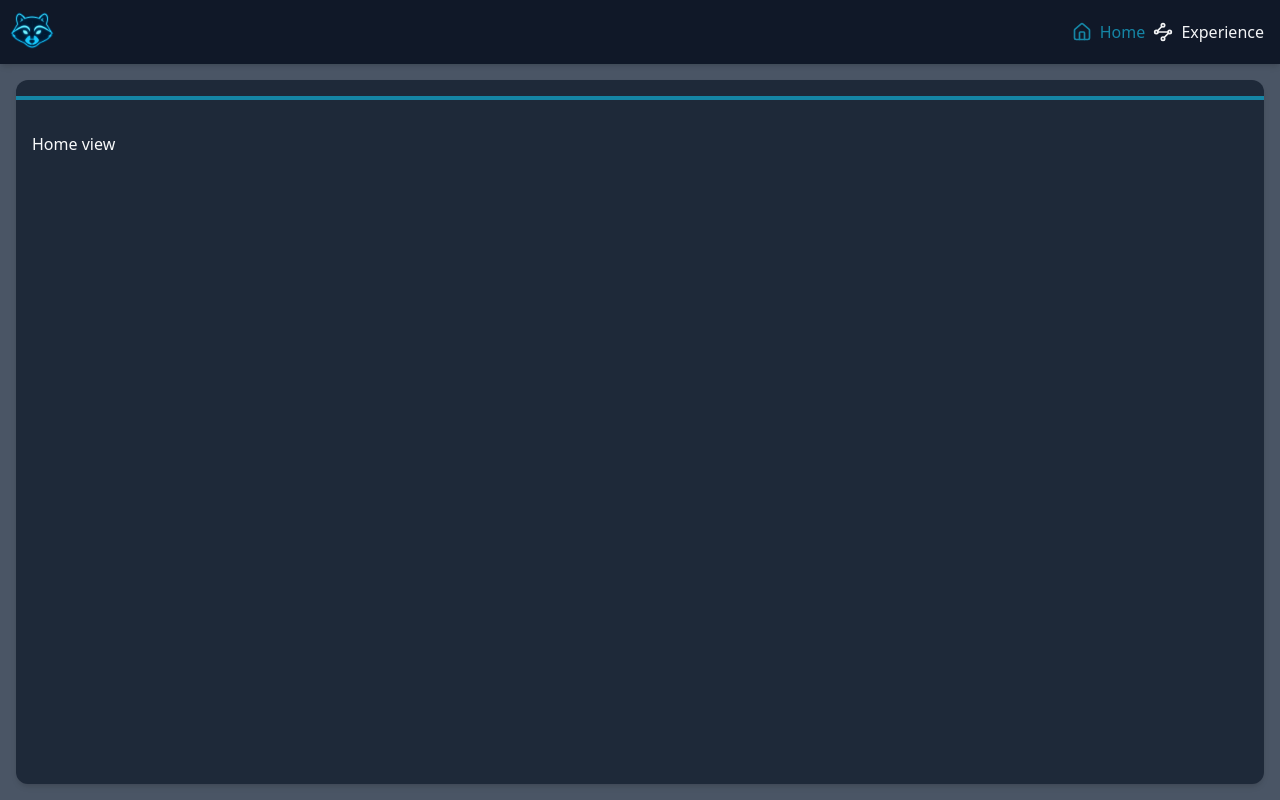
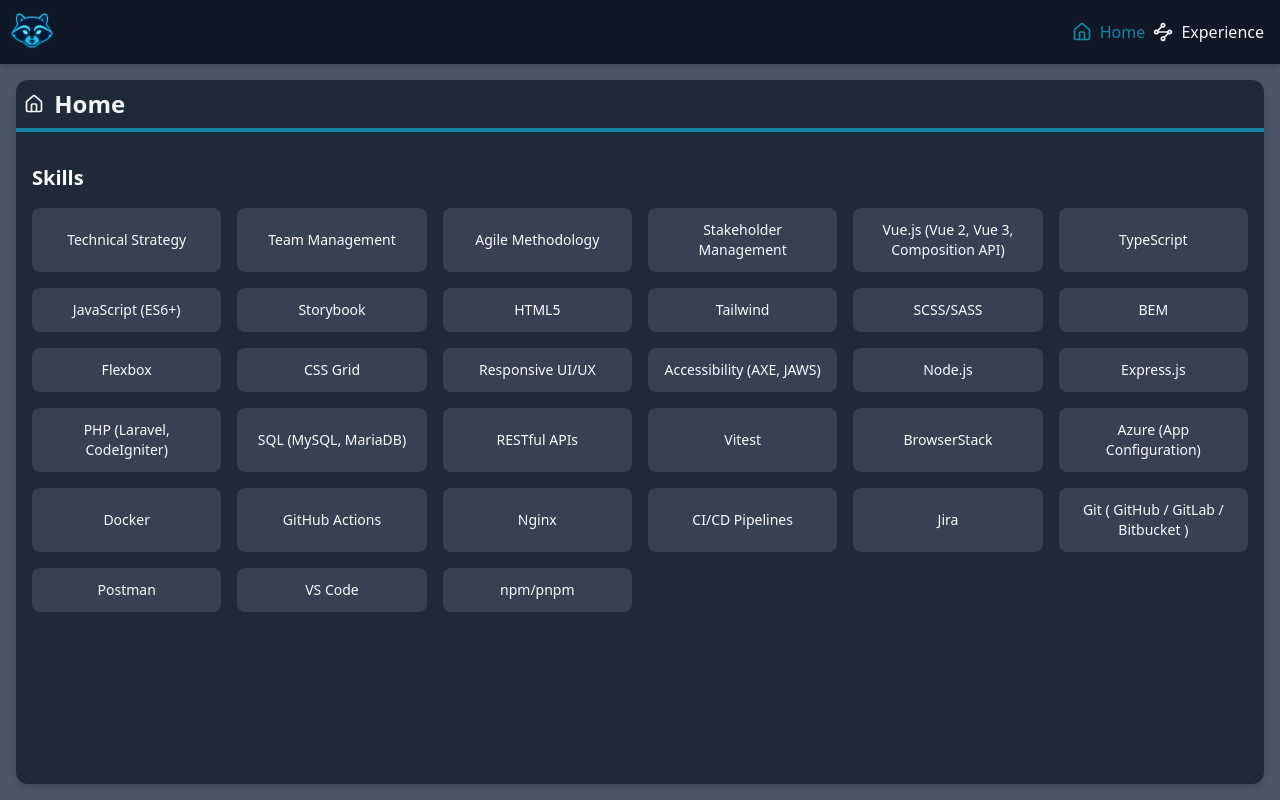
Before and after one commit to JJThompson07/persona, a Vue app: page / in a window 1280 px wide. Built offline with nearby package versions, Linux system fonts and the light colour scheme.

Commit message:
:hammer: add border component and refactoring

```diff
--- /dev/null
+++ b/data/skills.json
@@ -0,0 +1,219 @@
+{
+  "skills": [
+    {
+      "id": 1,
+      "section": "Leadership",
+      "name": "Technical Strategy",
+      "experience": "",
+      "years": ""
+    },
+    {
+      "id": 2,
+      "section": "Leadership",
+      "name": "Team Management",
+      "experience": "",
+      "years": ""
+    },
+    {
+      "id": 3,
+      "section": "Leadership",
+      "name": "Agile Methodology",
+      "experience": "",
+      "years": ""
+    },
+    {
+      "id": 4,
+      "section": "Leadership",
+      "name": "Stakeholder Management",
+      "experience": "",
+      "years": ""
+    },
+    {
+      "id": 5,
+      "section": "Front End",
+      "name": "Vue.js (Vue 2, Vue 3, Composition API)",
+      "experience": "",
+      "years": ""
+    },
+    {
+      "id": 6,
+      "section": "Front End",
+      "name": "TypeScript",
+      "experience": "",
+      "years": ""
+    },
+    {
+      "id": 7,
+      "section": "Front End",
+      "name": "JavaScript (ES6+)",
+      "experience": "",
+      "years": ""
+    },
+    {
+      "id": 8,
+      "section": "Front End",
+      "name": "Storybook",
+      "experience": "",
+      "years": ""
+    },
+    {
+      "id": 9,
+      "section": "Front End",
+      "name": "HTML5",
+      "experience": "",
+      "years": ""
+    },
+    {
+      "id": 10,
+      "section": "CSS & Design",
+      "name": "Tailwind",
+      "experience": "",
+      "years": ""
+    },
+    {
+      "id": 11,
+      "section": "CSS & Design",
+      "name": "SCSS/SASS",
+      "experience": "",
+      "years": ""
+    },
+    {
+      "id": 12,
+      "section": "CSS & Design",
+      "name": "BEM",
+      "experience": "",
+      "years": ""
+    },
+    {
+      "id": 13,
+      "section": "CSS & Design",
+      "name": "Flexbox",
+      "experience": "",
+      "years": ""
+    },
+    {
+      "id": 14,
+      "section": "CSS & Design",
+      "name": "CSS Grid",
+      "experience": "",
+      "years": ""
+    },
+    {
+      "id": 15,
+      "section": "CSS & Design",
+      "name": "Responsive UI/UX",
+      "experience": "",
+      "years": ""
+    },
+    {
+      "id": 16,
+      "section": "CSS & Design",
+      "name": "Accessibility (AXE, JAWS)",
+      "experience": "",
+      "years": ""
+    },
+    {
+      "id": 17,
+      "section": "Back End & API",
+      "name": "Node.js",
+      "experience": "",
+      "years": ""
+    },
+    {
+      "section": "Back End & API",
+      "name": "Express.js",
+      "experience": "",
+      "years": ""
+    },
+    {
+      "section": "Back End & API",
+      "name": "PHP (Laravel, CodeIgniter)",
+      "experience": "",
+      "years": ""
+    },
+    {
+      "section": "Back End & API",
+      "name": "SQL (MySQL, MariaDB)",
+      "experience": "",
+      "years": ""
+    },
+    {
+      "section": "Back End & API",
+      "name": "RESTful APIs",
+      "experience": "",
+      "years": ""
+    },
+    {
+      "section": "Testing",
+      "name": "Vitest",
+      "experience": "",
+      "years": ""
+    },
+    {
+      "section": "Testing",
+      "name": "BrowserStack",
+      "experience": "",
+      "years": ""
+    },
+    {
+      "section": "Cloud & DevOps",
+      "name": "Azure (App Configuration)",
+      "experience": "",
+      "years": ""
+    },
+    {
+      "section": "Cloud & DevOps",
+      "name": "Docker",
+      "experience": "",
+      "years": ""
+    },
+    {
+      "section": "Cloud & DevOps",
+      "name": "GitHub Actions",
+      "experience": "",
+      "years": ""
+    },
+    {
+      "section": "Cloud & DevOps",
+      "name": "Nginx",
+      "experience": "",
+      "years": ""
+    },
+    {
+      "section": "Cloud & DevOps",
+      "name": "CI/CD Pipelines",
+      "experience": "",
+      "years": ""
+    },
+    {
+      "section": "Tools",
+      "name": "Jira",
+      "experience": "",
+      "years": ""
+    },
+    {
+      "section": "Tools",
+      "name": "Git ( GitHub / GitLab / Bitbucket )",
+      "experience": "",
+      "years": ""
+    },
+    {
+      "section": "Tools",
+      "name": "Postman",
+      "experience": "",
+      "years": ""
+    },
+    {
+      "section": "Tools",
+      "name": "VS Code",
+      "experience": "",
+      "years": ""
+    },
+    {
+      "section": "Tools",
+      "name": "npm/pnpm",
+      "experience": "",
+      "years": ""
+    }
+  ]
+}
--- a/package.json
+++ b/package.json
@@ -13,6 +13,7 @@
   },
   "dependencies": {
     "@heroicons/vue": "^2.2.0",
+    "@vueuse/core": "^14.1.0",
     "lucide-vue-next": "^0.562.0",
     "pinia": "^3.0.4",
     "vue": "^3.5.24",
--- a/src/components/RouterLayout.vue
+++ b/src/components/RouterLayout.vue
@@ -1,5 +1,9 @@
 <template>
-  <div class="m-4 flex-1 overflow-auto rounded-xl bg-gray-800 shadow-md">
+  <div
+    ref="routerView"
+    class="m-4 flex-1 rounded-xl bg-gray-800 shadow-md"
+    :class="isHovered ? 'overflow-auto' : 'overflow-hidden'"
+  >
     <header
       class="mb-4 border-b-4 p-2 text-2xl font-bold text-gray-100"
       :class="theme === 'kitsune' ? 'border-kitsune-600' : 'border-tanuki-600'"
@@ -13,17 +17,21 @@
 </template>
 
 <script setup lang="ts">
-import { computed } from 'vue';
+import { computed, ref } from 'vue';
 import { useUIStore, type Theme } from '../stores/ui';
+import { useElementHover } from '@vueuse/core';
 
 const uiStore = useUIStore();
 const theme = computed<Theme>(() => uiStore.theme);
+
+const routerView = ref<HTMLElement | null>(null);
+const isHovered = useElementHover(routerView);
 </script>
 
 <style scoped>
 /* Hide the scrollbar track */
 ::-webkit-scrollbar {
-  width: 8px; /* or your preferred width */
+  width: 4px; /* or your preferred width */
   background: transparent; /* makes the track invisible */
 }
 
--- a/src/components/experience/ExperienceCard.vue
+++ b/src/components/experience/ExperienceCard.vue
@@ -1,21 +1,29 @@
 <template>
-  <section class="rounded-lg bg-gray-900">
-    <header class="flex items-end justify-between border-b border-gray-700 p-2">
-      <h3 class="mb-0 text-xl font-semibold">{{ title }}</h3>
-      <p class="text-sm text-gray-500 dark:text-gray-400">{{ start }} - {{ end }}</p>
+  <card-animated ref="experienceCard" class="relative w-full">
+    <header class="flex flex-col border-b border-gray-900 p-2">
+      <h2 class="mb-0 text-xl font-semibold">{{ title }}</h2>
+      <div class="flex items-end justify-between text-gray-500">
+        <h2 class="mb-0 text-sm font-semibold">{{ company }}</h2>
+        <p class="text-sm dark:text-gray-400">{{ start }} - {{ end }}</p>
+      </div>
     </header>
-    <div v-if="$slots.default" class="p-2">
+    <div v-show="$slots.default" class="p-2 text-xs">
       <slot />
     </div>
-    <footer v-if="$slots.footer"></footer>
-  </section>
+  </card-animated>
 </template>
 
 <script setup lang="ts">
-// import { computed } from 'vue';
-// import { useUIStore, type Theme } from '../../stores/ui';
+import { watchEffect } from 'vue';
+import { useElementHover } from '@vueuse/core';
+import { ref } from 'vue';
+import CardAnimated from '../utility/CardAnimated.vue';
 
 defineProps({
+  company: {
+    type: String,
+    required: true
+  },
   title: {
     type: String,
     required: true
@@ -30,9 +38,15 @@
   }
 });
 
-// const uiStore = useUIStore();
+const emit = defineEmits(['hovered']);
 
-// const theme = computed<Theme>(() => uiStore.theme);
+// ** Refs **
+const experienceCard = ref<HTMLElement | null>(null);
+const isHovered = useElementHover(experienceCard);
+
+watchEffect(() => {
+  emit('hovered', isHovered.value);
+});
 </script>
 
 <style scoped></style>
--- a/src/components/experience/ExperienceDescription.vue
+++ b/src/components/experience/ExperienceDescription.vue
@@ -1,17 +1,34 @@
 <template>
-  <div class="mb-2">
-    <span v-if="tag" class="font-semibold">{{ tag }}: </span>
+  <div class="description mb-2 text-xs" :class="{ tagged: tag }">
+    <span
+      v-if="tag"
+      :class="theme === 'kitsune' ? 'text-kitsune-300' : 'text-tanuki-300'"
+      class="text-sm font-semibold"
+      >{{ tag }}:
+    </span>
     <slot />
   </div>
 </template>
 
 <script setup lang="ts">
+import { computed } from 'vue';
+import { useUIStore, type Theme } from '../../stores/ui';
 defineProps({
   tag: {
     type: String,
     required: false
   }
 });
+
+const uiStore = useUIStore();
+const theme = computed<Theme>(() => uiStore.theme);
 </script>
 
-<style scoped></style>
+<style scoped>
+.description {
+  &.tagged {
+    display: grid;
+    grid-template-columns: 2fr 5fr;
+  }
+}
+</style>
--- /dev/null
+++ b/src/components/utility/CardAnimated.vue
@@ -0,0 +1,132 @@
+<template>
+  <div ref="cardAnimated" class="relative overflow-hidden rounded-lg bg-gray-700 p-1">
+    <section class="relative z-10 flex h-full flex-col rounded-md bg-gray-700">
+      <slot />
+    </section>
+    <span
+      v-for="index in 4"
+      :key="index"
+      :class="
+        [
+          'hovered',
+          `hovered-${index}`,
+          isHovered ? (theme === 'kitsune' ? 'bg-kitsune-500' : 'bg-tanuki-500') : 'bg-transparent'
+        ].join(' ')
+      "
+    ></span>
+  </div>
+</template>
+
+<script setup lang="ts">
+import { computed } from 'vue';
+import { useUIStore } from '../../stores/ui';
+import { useElementHover } from '@vueuse/core';
+import { ref } from 'vue';
+
+const cardAnimated = ref<HTMLElement | null>(null);
+const isHovered = useElementHover(cardAnimated);
+
+const uiStore = useUIStore();
+const theme = computed(() => uiStore.theme);
+</script>
+
+<style scoped>
+.hovered {
+  position: absolute;
+  pointer-events: none;
+  z-index: 0;
+  transition: all 300ms ease-in-out;
+}
+
+.hovered-1 {
+  width: 100%;
+  height: 10px;
+  left: -100%;
+  top: 0;
+  animation: moveRight 2000ms linear infinite;
+}
+
+.hovered-2 {
+  width: 10px;
+  height: 100%;
+  top: -100%;
+  right: 0;
+  animation: moveDown 2000ms linear infinite;
+  animation-delay: 500ms;
+}
+
+.hovered-3 {
+  width: 100%;
+  height: 10px;
+  left: 100%;
+  bottom: 0;
+  animation: moveLeft 2000ms linear infinite;
+  animation-delay: 1000ms;
+}
+
+.hovered-4 {
+  width: 10px;
+  height: 100%;
+  top: 100%;
+  left: 0;
+  animation: moveUp 2000ms linear infinite;
+  animation-delay: 1500ms;
+}
+
+@keyframes spin {
+  from {
+    transform: rotate(-60deg);
+  }
+  to {
+    transform: rotate(300deg);
+  }
+}
+
+@keyframes moveRight {
+  0% {
+    left: -100%;
+  }
+  50% {
+    left: 100%;
+  }
+  100% {
+    left: 100%;
+  }
+}
+
+@keyframes moveLeft {
+  0% {
+    left: 100%;
+  }
+  50% {
+    left: -100%;
+  }
+  100% {
+    left: -100%;
+  }
+}
+
+@keyframes moveDown {
+  0% {
+    top: -100%;
+  }
+  50% {
+    top: 100%;
+  }
+  100% {
+    top: 100%;
+  }
+}
+
+@keyframes moveUp {
+  0% {
+    top: 100%;
+  }
+  50% {
+    top: -100%;
+  }
+  100% {
+    top: -100%;
+  }
+}
+</style>
--- a/src/views/ExperienceView.vue
+++ b/src/views/ExperienceView.vue
@@ -1,21 +1,43 @@
 <template>
   <router-layout>
-    <template #header>Experience</template>
+    <template #header>
+      <component :is="Waypoints" class="-mt-1 mr-1 inline-block h-5 w-5" />
+      Experience
+    </template>
     <template #default>
-      <div class="flex flex-col">
+      <div class="flex flex-1 flex-col gap-4">
         <div
-          v-for="(experience, index) in experiences"
+          v-for="experience in experiences"
           :key="experience.company"
-          class="mb-6 flex w-1/2 flex-col gap-4"
-          :class="index % 2 === 0 ? 'self-start' : 'self-end'"
+          class="flex shrink-0 flex-col gap-4"
         >
-          <header>{{ experience.company }}</header>
-          <experience-card
+          <div class="flex flex-col gap-4">
+            <div
               v-for="role in experience.roles"
               :key="role.title"
+              class="experience-grid items-center gap-4 md:grid"
+            >
+              <div class="p-4">
+                <p
+                  class="text-sm"
+                  :class="
+                    hoveredStart === role.start
+                      ? theme === 'kitsune'
+                        ? 'text-kitsune-500'
+                        : 'text-tanuki-500'
+                      : 'text-gray-500'
+                  "
+                >
+                  {{ role.start }}
+                </p>
+              </div>
+              <experience-card
+                :company="experience.company"
                 :title="role.title"
                 :start="role.start"
                 :end="role.end"
+                class="flex-1"
+                @hovered="$event ? (hoveredStart = role.start) : (hoveredStart = null)"
               >
                 <experience-description
                   v-for="desc in role.descriptions"
@@ -27,6 +49,8 @@
               </experience-card>
             </div>
           </div>
+        </div>
+      </div>
     </template>
   </router-layout>
 </template>
@@ -34,9 +58,11 @@
 <script setup lang="ts">
 import RouterLayout from '../components/RouterLayout.vue';
 import experienceData from '../../data/experience.json';
-import { onMounted, ref } from 'vue';
+import { computed, onMounted, ref } from 'vue';
 import ExperienceCard from '../components/experience/ExperienceCard.vue';
 import ExperienceDescription from '../components/experience/ExperienceDescription.vue';
+import { Waypoints } from 'lucide-vue-next';
+import { useUIStore, type Theme } from '../stores/ui';
 
 type Description = {
   topic: string;
@@ -56,10 +82,19 @@
 };
 
 const experiences = ref<Experience[]>([]);
+const hoveredStart = ref<string | null>(null);
+const uiStore = useUIStore();
+
+// ** Computed theme based on UI store **
+const theme = computed<Theme>(() => uiStore.theme);
 
 onMounted(() => {
   experiences.value = experienceData.experiences as Experience[];
 });
 </script>
 
-<style scoped></style>
+<style scoped>
+.experience-grid {
+  grid-template-columns: 150px 1fr;
+}
+</style>
--- a/src/views/HomeView.vue
+++ b/src/views/HomeView.vue
@@ -1,11 +1,48 @@
 <template>
   <router-layout>
-    <div>Home view</div>
+    <template #header>
+      <component :is="House" class="-mt-1 mr-1 inline-block h-5 w-5" />
+      Home
+    </template>
+    <template #default>
+      <section>
+        <header>
+          <h3 class="mb-4 text-xl font-semibold">Skills</h3>
+        </header>
+        <div class="grid grid-cols-3 gap-4 sm:grid-cols-4 md:grid-cols-6">
+          <card-animated v-for="skill in skills" :key="skill.id">
+            <div class="flex flex-1 items-center justify-center p-2">
+              <span class="text-center text-sm">
+                {{ skill.name }}
+              </span>
+            </div>
+          </card-animated>
+        </div>
+      </section>
+    </template>
   </router-layout>
 </template>
 
 <script setup lang="ts">
 import RouterLayout from '../components/RouterLayout.vue';
+import { House } from 'lucide-vue-next';
+import skillsData from '../../data/skills.json';
+import { onMounted, ref } from 'vue';
+import CardAnimated from '../components/utility/CardAnimated.vue';
+
+type Skill = {
+  id: number;
+  section: string;
+  name: string;
+  experience: string;
+  years: string;
+};
+
+const skills = ref<Skill[]>([]);
+
+onMounted(() => {
+  skills.value = skillsData.skills as Skill[];
+});
 </script>
 
 <style scoped></style>
```
Also changed, not shown: src/components/utility/IconItem.vue (deleted), 1 other file (tests, documents, lock files or other folders). Lines whose indentation alone changed are shown as unchanged.
